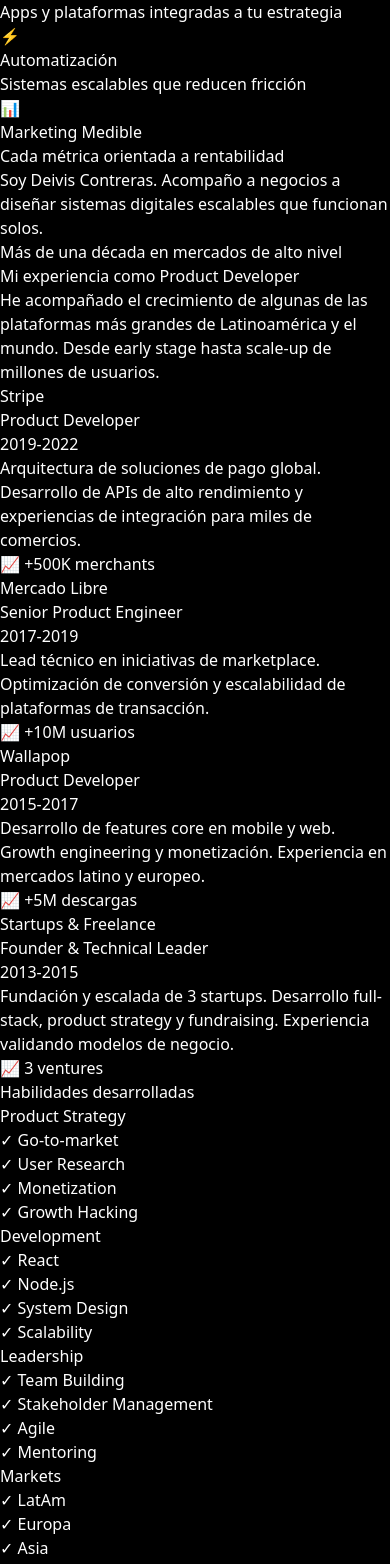
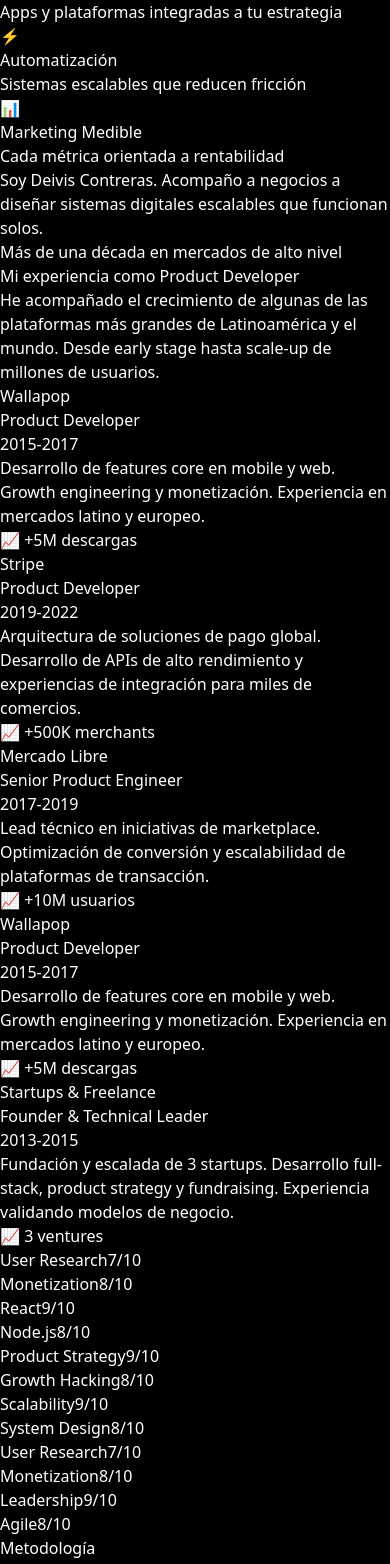
Before and after one commit to CuckCybsacTEST/landingpersonal, a React (Vite) app: page / in a window 390 px wide. Shown: the part 432-1996 px from the top of the page. Built offline with nearby package versions, Linux system fonts and the light colour scheme; the HTML template or start-up script is replaced by a standard one.

Commit message:
Implement mobile sliders and animations for experience and skills sections

```diff
--- a/src/App.jsx
+++ b/src/App.jsx
@@ -2,6 +2,7 @@
 import Nav from "./components/Nav";
 import Hero from "./components/Hero";
 import Experience from "./components/Experience";
+import Skills from "./components/Skills";
 import MethodCards from "./components/MethodCards";
 import Solutions from "./components/Solutions";
 import Services from "./components/Services";
@@ -17,6 +18,7 @@
       <main className="pt-24">
         <Hero />
         <Experience />
+        <Skills />
         <MethodCards methodCards={methodCards} />
         <Solutions solutions={solutions} />
         <Services services={services} />
--- a/src/components/Experience.jsx
+++ b/src/components/Experience.jsx
@@ -1,4 +1,4 @@
-import React from "react";
+import React, { useState, useEffect } from "react";
 import Section from "./Section";
 
 function Experience() {
@@ -33,18 +33,22 @@
     }
   ];
 
-  const skills = [
-    { category: "Product Strategy", items: ["Go-to-market", "User Research", "Monetization", "Growth Hacking"] },
-    { category: "Development", items: ["React", "Node.js", "System Design", "Scalability"] },
-    { category: "Leadership", items: ["Team Building", "Stakeholder Management", "Agile", "Mentoring"] },
-    { category: "Markets", items: ["LatAm", "Europa", "Asia", "B2B & B2C"] }
-  ];
+  const [current, setCurrent] = useState(0);
+
+  useEffect(() => {
+    const interval = setInterval(() => {
+      setCurrent((prev) => (prev + 1) % experiences.length);
+    }, 3000);
+    return () => clearInterval(interval);
+  }, [experiences.length]);
+
+  const currentExperience = experiences[current];
 
   return (
     <Section id="experiencia">
-      <div className="mx-auto max-w-7xl px-4 py-20 md:px-6">
+      <div className="mx-auto max-w-7xl px-4 py-10 md:py-20 md:px-6">
         {/* Header */}
-        <div className="mx-auto max-w-3xl text-center mb-16">
+        <div className="hidden md:block mx-auto max-w-3xl text-center mb-16">
           <div className="mb-3 text-xs font-semibold tracking-widest text-white/60 uppercase">
             Más de una década en mercados de alto nivel
           </div>
@@ -58,11 +62,38 @@
 
         {/* Timeline - Experiences */}
         <div className="mb-20">
-          <div className="space-y-6">
+          <div className="md:hidden">
+            <div key={current}>
+              <div
+                className="group relative rounded-2xl border border-white/10 bg-gradient-to-br from-white/8 to-white/3 p-8 hover:border-white/20 hover:bg-white/10 transition-all duration-300 backdrop-blur"
+              >
+                {/* Timeline dot - hidden on mobile */}
+                <div className="absolute -left-8 top-8 hidden md:flex">
+                  <div className="h-4 w-4 rounded-full border-2 border-white/40 bg-black" />
+                </div>
+
+                <div className="grid md:grid-cols-3 gap-4 md:gap-8">
+                  <div>
+                    <div className="text-2xl font-bold text-white mb-1">{currentExperience.company}</div>
+                    <div className="text-sm text-white/60 mb-3">{currentExperience.role}</div>
+                    <div className="text-xs font-semibold text-white/50">{currentExperience.years}</div>
+                  </div>
+
+                  <div className="md:col-span-2">
+                    <p className="text-base text-white/80 mb-4 leading-relaxed">{currentExperience.description}</p>
+                    <div className="inline-block rounded-full border border-white/20 bg-white/5 px-4 py-2">
+                      <span className="text-xs font-semibold text-white/70">📈 {currentExperience.highlight}</span>
+                    </div>
+                  </div>
+                </div>
+              </div>
+            </div>
+          </div>
+          <div className="hidden md:flex md:flex-col md:space-y-6">
             {experiences.map((exp, idx) => (
               <div
                 key={exp.company}
-                className="group relative rounded-2xl border border-white/10 bg-gradient-to-br from-white/8 to-white/3 p-8 hover:border-white/20 hover:bg-white/10 transition-all duration-300 backdrop-blur"
+                className="group relative rounded-2xl border border-white/10 bg-gradient-to-br from-white/8 to-white/3 p-8 hover:border-white/20 hover:bg-white/10 transition-all duration-300 backdrop-blur w-auto"
               >
                 {/* Timeline dot */}
                 <div className="absolute -left-8 top-8 hidden md:flex">
@@ -90,41 +121,6 @@
             ))}
           </div>
         </div>
-
-        {/* Skills Grid */}
-        <div className="bg-gradient-to-br from-white/8 to-white/3 rounded-2xl border border-white/10 p-8 md:p-12 backdrop-blur">
-          <h3 className="text-2xl font-bold text-white mb-12 text-center">Habilidades desarrolladas</h3>
-
-          <div className="grid grid-cols-1 md:grid-cols-2 lg:grid-cols-4 gap-8">
-            {skills.map((skillGroup) => (
-              <div key={skillGroup.category} className="text-center">
-                <h4 className="text-sm font-semibold text-white/60 mb-4 uppercase tracking-wide">
-                  {skillGroup.category}
-                </h4>
-                <div className="space-y-2">
-                  {skillGroup.items.map((skill) => (
-                    <div key={skill} className="text-sm text-white/80">
-                      ✓ {skill}
-                    </div>
-                  ))}
-                </div>
-              </div>
-            ))}
-          </div>
-        </div>
-
-        {/* CTA */}
-        <div className="mt-16 text-center">
-          <p className="text-white/70 mb-6">
-            Mi background combinado con especialización en arquitectura digital, me permite diseñar sistemas que no solo funcionan, sino que escalan.
-          </p>
-          <a
-            href="#contacto"
-            className="inline-block rounded-2xl bg-white px-7 py-3 text-sm font-semibold text-black hover:bg-white/90 transition-all"
-          >
-            Hablemos de tu proyecto
-          </a>
-        </div>
       </div>
     </Section>
   );
--- a/src/components/MethodCards.jsx
+++ b/src/components/MethodCards.jsx
@@ -17,12 +17,15 @@
           </p>
         </div>
 
-        <div className="grid grid-cols-1 md:grid-cols-4 gap-4">
+        <div className="grid grid-cols-2 md:grid-cols-4 gap-4">
           {methodCards.map((c, idx) => (
             <div
               key={c.title}
-              className="group relative rounded-2xl border border-white/10 bg-gradient-to-br from-white/8 to-white/3 backdrop-blur p-6 hover:border-white/20 hover:bg-white/10 transition-all duration-300"
+              className="group relative rounded-2xl border border-white/10 bg-gradient-to-br from-white/8 to-white/3 backdrop-blur p-6 hover:border-white/20 hover:bg-white/10 transition-all duration-300 overflow-hidden group-hover:shadow-xl group-hover:shadow-white/20"
             >
+              {/* Shine effect */}
+              <div className="absolute inset-0 bg-gradient-to-r from-transparent via-white/30 to-transparent -translate-x-full group-hover:translate-x-full transition-transform duration-300 ease-out blur-sm"></div>
+
               <div className="absolute top-4 right-4 w-8 h-8 rounded-lg bg-white/10 flex items-center justify-center text-white/60 text-sm font-bold group-hover:bg-white/20 transition-all">
                 {idx + 1}
               </div>
--- /dev/null
+++ b/src/components/Skills.jsx
@@ -0,0 +1,71 @@
+import React, { useState, useEffect } from "react";
+import Section from "./Section";
+
+function Skills() {
+  const skills = [
+    { name: "React", level: 9 },
+    { name: "Node.js", level: 8 },
+    { name: "Product Strategy", level: 9 },
+    { name: "Growth Hacking", level: 8 },
+    { name: "Scalability", level: 9 },
+    { name: "System Design", level: 8 },
+    { name: "User Research", level: 7 },
+    { name: "Monetization", level: 8 },
+    { name: "Leadership", level: 9 },
+    { name: "Agile", level: 8 }
+  ];
+
+  const [current, setCurrent] = useState(0);
+
+  useEffect(() => {
+    const interval = setInterval(() => {
+      setCurrent((prev) => (prev + 2) % skills.length);
+    }, 2000);
+    return () => clearInterval(interval);
+  }, [skills.length]);
+
+  const visibleSkills = skills.slice(current, current + 2);
+
+  return (
+    <Section id="habilidades">
+      <div className="mx-auto max-w-7xl px-4 py-4 md:px-6">
+        <div className="flex justify-center md:hidden">
+          <div className="flex space-x-4" key={current}>
+            {visibleSkills.map((skill) => (
+              <div key={skill.name} className="space-y-2 w-40">
+                <div className="flex justify-between text-sm">
+                  <span className="text-white/80">{skill.name}</span>
+                  <span className="text-white/60">{skill.level}/10</span>
+                </div>
+                <div className="w-full bg-white/10 rounded-full h-2">
+                  <div
+                    className="bg-gradient-to-r from-blue-500 to-purple-500 h-2 rounded-full transition-all duration-500"
+                    style={{ width: `${skill.level * 10}%` }}
+                  ></div>
+                </div>
+              </div>
+            ))}
+          </div>
+        </div>
+        <div className="hidden md:grid md:grid-cols-5 md:gap-8">
+          {skills.map((skill) => (
+            <div key={skill.name} className="space-y-2">
+              <div className="flex justify-between text-sm">
+                <span className="text-white/80">{skill.name}</span>
+                <span className="text-white/60">{skill.level}/10</span>
+              </div>
+              <div className="w-full bg-white/10 rounded-full h-2">
+                <div
+                  className="bg-gradient-to-r from-blue-500 to-purple-500 h-2 rounded-full transition-all duration-500"
+                  style={{ width: `${skill.level * 10}%` }}
+                ></div>
+              </div>
+            </div>
+          ))}
+        </div>
+      </div>
+    </Section>
+  );
+}
+
+export default Skills;
--- a/src/index.css
+++ b/src/index.css
@@ -37,3 +37,18 @@
     @apply shadow-xl shadow-white/15;
   }
 }
+
+@keyframes scroll-left {
+  0% { transform: translateX(0); }
+  100% { transform: translateX(-100%); }
+}
+
+@keyframes fade {
+  0%, 100% { opacity: 1; }
+  50% { opacity: 0; }
+}
+
+@keyframes shine {
+  0% { transform: translateX(-100%); }
+  100% { transform: translateX(100%); }
+}
```
